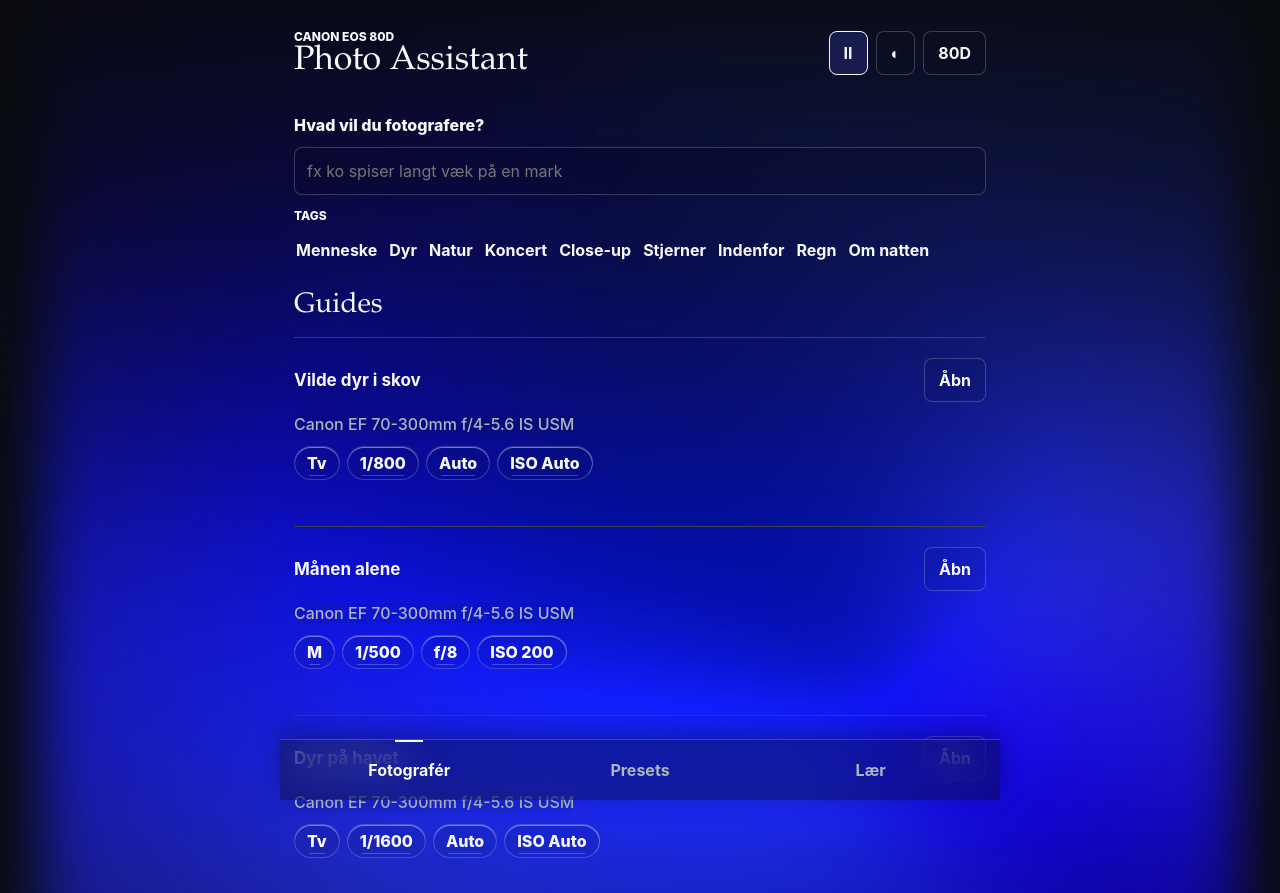
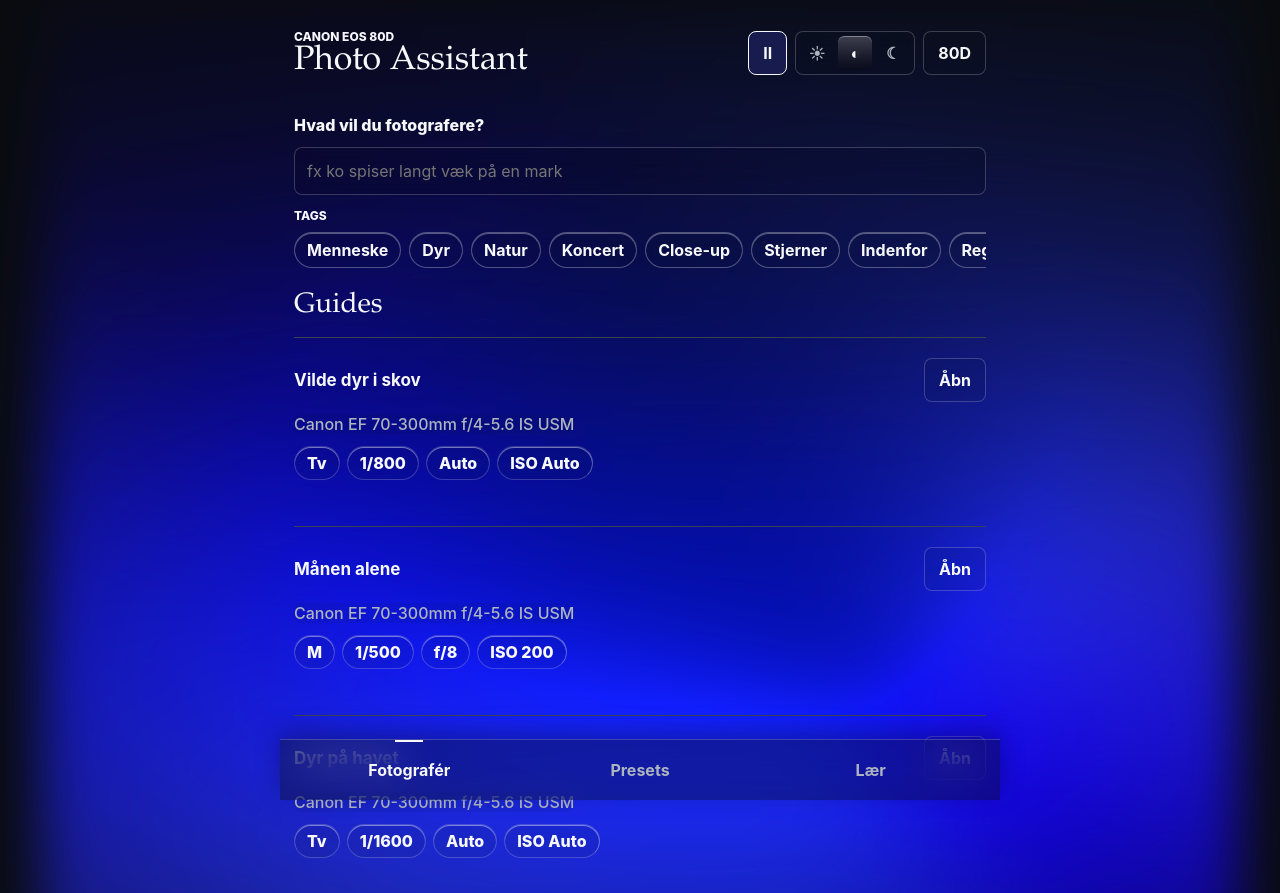
Before and after one commit to Brogede16/photo-assistant, a website with bundled scripts: page index.html in a window 1280 px wide. Shown: the top 893 px of the page. Built offline with nearby package versions, Linux system fonts and the light colour scheme; animation ran at ten frames a second.

Commit message:
Refine theme and tag controls

```diff
--- a/package.json
+++ b/package.json
@@ -1,6 +1,6 @@
 {
   "name": "photo-assistant",
-  "version": "0.24.1",
+  "version": "0.24.2",
   "private": true,
   "type": "module",
   "description": "Dansk, offline-first PWA til konkrete fotoanbefalinger for Canon EOS 80D og brugerens udstyr.",
--- a/src/main.js
+++ b/src/main.js
@@ -63,7 +63,11 @@
       </div>
       <div class="header-actions">
         <button class="icon-button fx-toggle ${state.ambientEnabled ? "active" : ""}" data-action="toggle-ambient" aria-pressed="${state.ambientEnabled}" aria-label="${state.ambientEnabled ? "Sæt gradientens bevægelse på pause" : "Start gradientens bevægelse"}" title="${state.ambientEnabled ? "Gradient bevæger sig" : "Gradient er sat på pause"}"><span aria-hidden="true">${state.ambientEnabled ? "Ⅱ" : "▶"}</span></button>
-        <button class="icon-button theme-toggle" data-action="toggle-theme" aria-label="Skift farvetema" title="Skift farvetema"><span aria-hidden="true">${themeIcon(state.theme)}</span></button>
+        <div class="theme-switch" aria-label="Tema">
+          ${renderThemeButton("light", "☀", "Hvid baggrund")}
+          ${renderThemeButton("dark", "◐", "Sort baggrund")}
+          ${renderThemeButton("red", "☾", "Rød nattetilstand")}
+        </div>
         <button class="icon-button" data-action="show-equipment" aria-label="Mit udstyr" title="Mit udstyr">80D</button>
       </div>
     </header>
@@ -135,6 +139,10 @@
 function renderSuggestedTags() {
   const suggestions = suggestNextTags(currentSearchQuery(), state.profiles, state.taxonomy, state.selectedTagIds, 9);
   return suggestions.map((term) => `<button class="tag-chip" data-add-tags="${term.id}">${term.label}</button>`).join("");
+}
+
+function renderThemeButton(theme, icon, label) {
+  return `<button class="theme-choice ${state.theme === theme ? "active" : ""}" data-theme-choice="${theme}" aria-label="${label}" aria-pressed="${state.theme === theme}" title="${label}"><span aria-hidden="true">${icon}</span></button>`;
 }
 
 function renderPresets() {
@@ -605,7 +613,9 @@
   });
 
   document.querySelector('[data-action="show-equipment"]')?.addEventListener("click", renderEquipment);
-  document.querySelector('[data-action="toggle-theme"]')?.addEventListener("click", toggleTheme);
+  document.querySelectorAll("[data-theme-choice]").forEach((button) => {
+    button.addEventListener("click", () => setTheme(button.dataset.themeChoice));
+  });
   document.querySelector('[data-action="toggle-ambient"]')?.addEventListener("click", toggleAmbient);
 }
 
@@ -624,9 +634,8 @@
   document.querySelector('meta[name="theme-color"]')?.setAttribute("content", colors[state.theme] || colors.dark);
 }
 
-function toggleTheme() {
-  const themes = ["light", "dark", "red"];
-  state.theme = themes[(themes.indexOf(state.theme) + 1) % themes.length];
+function setTheme(theme) {
+  state.theme = theme;
   localStorage.setItem("photoAssistant.theme", state.theme);
   applyTheme();
   render();
@@ -878,10 +887,6 @@
   document.querySelector(".search-hero")?.toggleAttribute("hidden", !visible);
 }
 
-function themeIcon(theme) {
-  return { light: "☀", dark: "◐", red: "☾" }[theme] || "◐";
-}
-
 function loadUnknownSearches() {
   try {
     return JSON.parse(localStorage.getItem("photoAssistant.unknownSearches") || "[]");
--- a/src/styles.css
+++ b/src/styles.css
@@ -209,7 +209,39 @@
 
 .header-actions {
   display: flex;
+  align-items: center;
   gap: 8px;
+}
+
+.theme-switch {
+  display: inline-grid;
+  grid-template-columns: repeat(3, 34px);
+  gap: 4px;
+  min-height: 44px;
+  align-items: center;
+  border: 1px solid var(--glass-line);
+  border-radius: var(--radius);
+  padding: 4px;
+  background: var(--glass-soft);
+  backdrop-filter: blur(14px);
+}
+
+.theme-choice {
+  min-width: 0;
+  min-height: 34px;
+  border: 0;
+  border-radius: 6px;
+  background: transparent;
+  padding: 0;
+  color: var(--muted);
+}
+
+.theme-choice.active {
+  background:
+    linear-gradient(180deg, color-mix(in srgb, var(--accent) 22%, transparent), color-mix(in srgb, var(--bg) 28%, transparent)),
+    var(--glass-inset);
+  color: var(--text);
+  box-shadow: inset 0 1px 0 color-mix(in srgb, #fff 36%, transparent);
 }
 
 @media (max-width: 400px) {
@@ -227,6 +259,10 @@
   .header-actions button {
     min-width: 40px;
     padding-inline: 7px;
+  }
+
+  .theme-switch {
+    grid-template-columns: repeat(3, 32px);
   }
 
   .topbar h1 {
@@ -352,25 +388,29 @@
 
 .tag-chip {
   min-height: 36px;
-  border: 0;
-  border-radius: 0;
-  background: transparent;
+  border: 1px solid color-mix(in srgb, var(--accent) 30%, transparent);
+  border-radius: 999px;
+  background:
+    linear-gradient(180deg, color-mix(in srgb, var(--accent) 14%, transparent), color-mix(in srgb, var(--bg) 24%, transparent)),
+    var(--glass-soft);
   color: var(--text);
-  padding-inline: 2px;
+  padding-inline: 12px;
+  box-shadow: inset 0 1px 0 color-mix(in srgb, #fff 32%, transparent);
 }
 
 .tag-chip.selected {
   display: inline-flex;
   align-items: center;
   gap: 8px;
-  background: transparent;
+  background:
+    linear-gradient(180deg, color-mix(in srgb, var(--accent-2) 18%, transparent), color-mix(in srgb, var(--bg) 26%, transparent)),
+    var(--glass-soft);
   color: var(--accent-2);
 }
 
 .ambient-on .tag-chip,
 .ambient-on .tag-chip.selected {
-  border: 0;
-  background: transparent;
+  border-color: color-mix(in srgb, var(--accent) 30%, transparent);
 }
 
 .ambient-on .tag-chip.selected {
@@ -528,7 +568,6 @@
   position: relative;
   min-height: 34px;
   border: 1px solid color-mix(in srgb, var(--accent) 34%, transparent);
-  border-right: 1px solid var(--line);
   border-radius: 999px;
   background:
     linear-gradient(180deg, color-mix(in srgb, var(--accent) 16%, transparent), color-mix(in srgb, var(--bg) 26%, transparent)),
@@ -541,17 +580,6 @@
 
 .setting-pill:last-child {
   border-right: 1px solid color-mix(in srgb, var(--accent) 34%, transparent);
-}
-
-.setting-pill::after {
-  position: absolute;
-  left: 14px;
-  right: 14px;
-  bottom: 3px;
-  height: 1px;
-  background: color-mix(in srgb, #fff 52%, transparent);
-  content: "";
-  opacity: 0.42;
 }
 
 .lens-choice {
```
